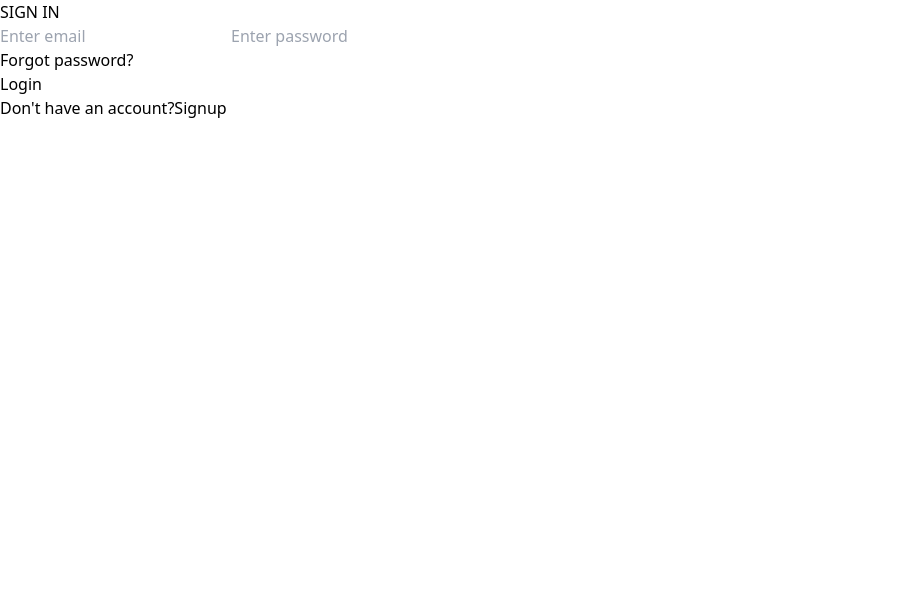
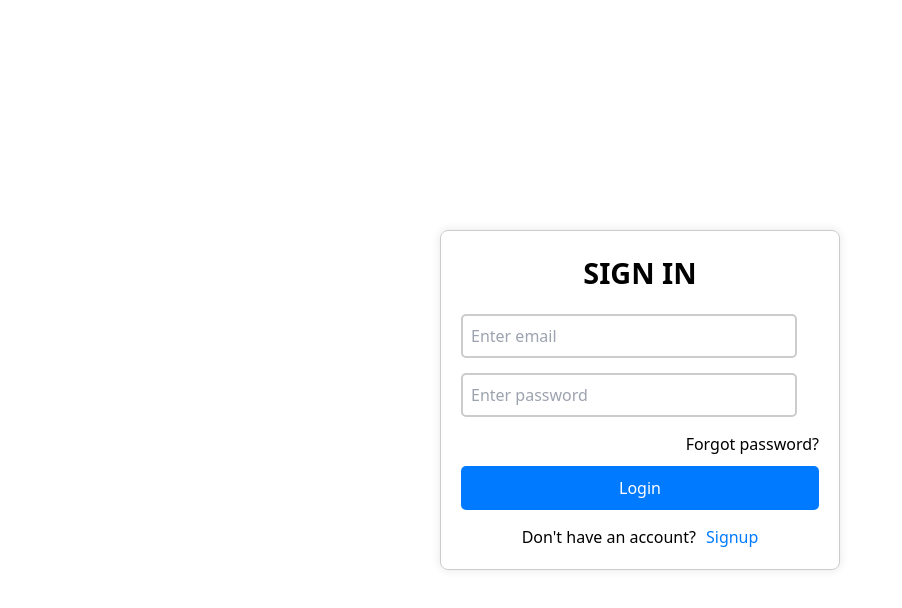
Before and after one commit to Medtekviyab/Product-App, a Next.js app in the folder alliance-app/: page /Signin in a window 1280 px wide. Shown: the top 608 px of the page, without its empty margins (0-902 px from the left). Built offline with nearby package versions, Linux system fonts and the light colour scheme.

Commit message:
Update globals.css

```diff
--- a/alliance-app/src/app/globals.css
+++ b/alliance-app/src/app/globals.css
@@ -67,3 +67,147 @@
   color: #555;
   font-size: 0.9em;
 }
+
+/* SIGNIN */
+
+.signin_container {
+  display: flex;
+  justify-content: center;
+  align-items: center;
+  height: 100vh;
+}
+
+.form {
+  max-width: 400px;
+  width: 100%;
+  padding: 20px;
+  border: 1px solid #ccc;
+  border-radius: 8px;
+  box-shadow: 0 0 10px rgba(0, 0, 0, 0.1);
+}
+
+.sign-in-header {
+  text-align: center;
+  font-weight:bolder; /* Make the text bold */
+  font-size:180%;
+  margin-bottom: 20px; /* Adjust margin as needed */
+}
+
+.form input[type="text"],
+.form input[type="password"] {
+  width: calc(100% - 22px); /* Adjust width as needed */
+  padding: 8px;
+  margin-bottom: 15px;
+  border: 2px solid #ccc;
+  border-radius: 5px;
+  box-sizing: border-box;
+}
+
+.form input[type="text"]:hover,
+.form input[type="password"]:hover {
+  border-color: black; /* Change border color on hover */
+}
+
+.login-button {
+  width: 100%;
+  padding: 10px;
+  border: none;
+  border-radius: 5px;
+  background-color: #007bff; /* Button color */
+  color: white;
+  font-size: 16px;
+  cursor: pointer;
+}
+
+.login-button:hover {
+  background-color: #0056b3; /* Hover color */
+}
+
+.signup-link {
+  display: flex;
+  justify-content: center;
+  align-items: center;
+  margin-top: 15px; /* Adjust the spacing as needed */
+}
+
+.signup-prompt {
+  margin-right: 10px; /* Adjust the spacing between text and link */
+}
+
+.signup-link-text {
+  color: #007bff;
+  text-decoration: none;
+}
+
+.signup-link-text:hover {
+  text-decoration: underline;
+}
+
+.forgot-password {
+  position: relative;
+  text-align: right;
+  margin-top: 10px;
+}
+
+.forgot-password-link {
+  position: relative;
+  top: -10px; /* Adjust as needed */
+}
+
+/* SIGNUP */
+
+.signup_container {
+  display: flex;
+  justify-content: center;
+  align-items: center;
+  height: 100vh;
+}
+
+.signup-header {
+font-weight: bolder;
+font-size: 150%;
+}
+
+.signup-form {
+  max-width: 400px;
+  width: 100%;
+  padding: 20px;
+  border: 1px solid #ccc;
+  border-radius: 8px;
+  box-shadow: 0 0 10px rgba(0, 0, 0, 0.1);
+}
+
+.signup-form input[type="text"],
+.signup-form input[type="password"] {
+  width: calc(100% - 22px); /* Adjust width as needed */
+  padding: 8px;
+  margin-bottom: 15px;
+  border: 2px solid #ccc;
+  border-radius: 5px;
+  box-sizing: border-box;
+}
+.signup-form input[type="text"]:hover,
+.signup-form input[type="password"]:hover {
+
+  border-color: black; /* Change border color on hover */
+
+}
+.signup-button {
+  width: 100%;
+  padding: 10px;
+  border: none;
+  border-radius: 5px;
+  background-color: #007bff; /* Button color */
+  color: white;
+  font-size: 16px;
+  cursor: pointer;
+}
+
+.signup-button:hover {
+  background-color: #0056b3; /* Hover color */
+}
+
+.signup-header {
+  text-align: center;
+  margin-bottom: 20px;
+}
```
